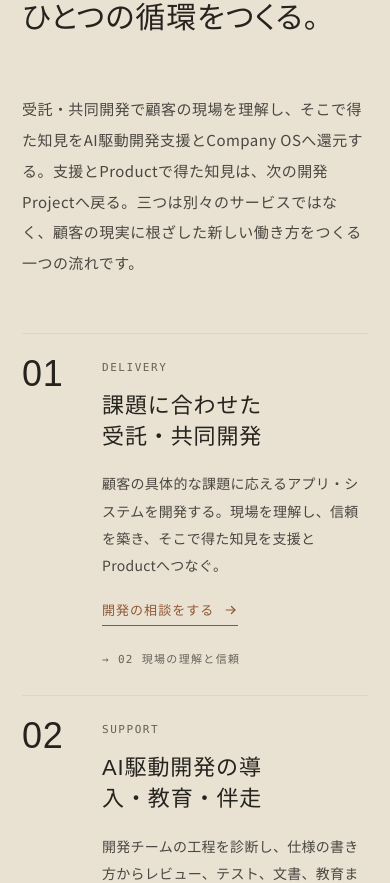
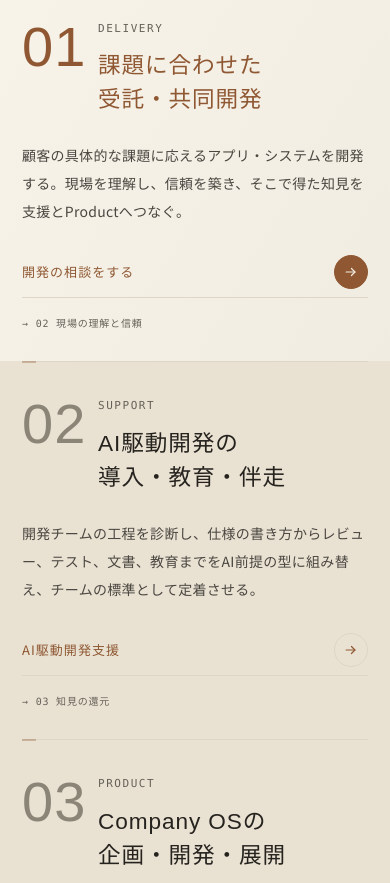
Before and after one commit to CordMark/website, a Next.js app: page / in a window 390 px wide. Shown: the part 6240-7123 px from the top of the page. Built offline with nearby package versions, Linux system fonts and the light colour scheme.

Commit message:
トップのスマホ体験を改善し、Company OSの証跡表示とスクロールを調整

```diff
--- /dev/null
+++ b/app/home/PracticesWatch.tsx
@@ -0,0 +1,56 @@
+"use client";
+
+import { useEffect } from "react";
+
+/** Give the service being read the same emphasis as a desktop hover. */
+export function PracticesWatch() {
+  useEffect(() => {
+    const rows = Array.from(document.querySelectorAll<HTMLElement>(".wv-practice"));
+    const touchLayout = window.matchMedia("(max-width: 880px), (hover: none)");
+    let raf = 0;
+    let active: HTMLElement | undefined;
+
+    const update = () => {
+      raf = 0;
+      let next: HTMLElement | undefined;
+      if (touchLayout.matches) {
+        const readingLine = window.innerHeight * 0.48;
+        let nearest = Infinity;
+        for (const row of rows) {
+          const box = row.getBoundingClientRect();
+          if (box.bottom <= 80 || box.top >= window.innerHeight * 0.88) continue;
+          const distance = Math.abs(box.top + box.height / 2 - readingLine);
+          if (distance < nearest) {
+            nearest = distance;
+            next = row;
+          }
+        }
+      }
+      if (next === active) return;
+      active?.classList.remove("is-reading");
+      next?.classList.add("is-reading");
+      active = next;
+    };
+
+    const schedule = () => {
+      if (!raf) raf = requestAnimationFrame(update);
+    };
+    // Font loading and responsive reflow can move rows without a scroll event.
+    const resize = new ResizeObserver(schedule);
+    rows.forEach(row => resize.observe(row));
+    window.addEventListener("scroll", schedule, { passive: true });
+    window.addEventListener("resize", schedule, { passive: true });
+    touchLayout.addEventListener("change", schedule);
+    update();
+    return () => {
+      cancelAnimationFrame(raf);
+      resize.disconnect();
+      window.removeEventListener("scroll", schedule);
+      window.removeEventListener("resize", schedule);
+      touchLayout.removeEventListener("change", schedule);
+      active?.classList.remove("is-reading");
+    };
+  }, []);
+
+  return null;
+}
--- a/app/home/home.css
+++ b/app/home/home.css
@@ -637,9 +637,8 @@ body:has(.wv-page) .site-header {
 }
 
 .wv .wv-os {
-  /* The first 30% is the overview, where nothing is explained yet. The story
-     needs the rest, so the whole run is long. */
-  min-height: 560svh;
+  /* The scene shortens the overview hold and keeps each later beat's travel. */
+  min-height: var(--os-scroll-height, 560svh);
   padding: 0 var(--wv-x);
   color: var(--wv-linen);
   /* Starts under the hero's last screen, so it is pinned the moment the mark
@@ -1151,6 +1150,15 @@ body:has(.wv-page) .site-header {
   transition: color 0.35s ease;
 }
 
+.wv .wv-practice:is(.is-reading, :focus-within)::before {
+  opacity: 1;
+}
+
+.wv .wv-practice:is(.is-reading, :focus-within) h3,
+.wv .wv-practice:is(.is-reading, :focus-within) .wv-practice__num {
+  color: var(--wv-accent);
+}
+
 @media (hover: hover) {
   .wv .wv-practice:hover::before {
     opacity: 1;
@@ -1193,6 +1201,10 @@ body:has(.wv-page) .site-header {
   display: flex;
   flex-direction: column;
   padding-top: 6px;
+}
+
+.wv .wv-practice__title-part {
+  display: inline-block;
 }
 
 .wv .wv-practice p {
@@ -1709,6 +1721,92 @@ html[data-wv-reveal] .wv [data-reveal].is-in {
     margin-top: 24px;
   }
 
+  /* Full-width text and a generous link turn each practice into a readable
+     mobile panel. The panel in view picks up the desktop hover treatment. */
+  .wv .wv-practice {
+    grid-template-columns: 56px minmax(0, 1fr);
+    column-gap: 20px;
+    row-gap: 24px;
+    padding: 34px 0 28px;
+  }
+
+  .wv .wv-practice::before {
+    background: linear-gradient(120deg, #f8f3e9, var(--wv-paper));
+  }
+
+  .wv .wv-practice::after {
+    content: "";
+    position: absolute;
+    top: -1px;
+    left: 0;
+    width: 56px;
+    height: 2px;
+    background: var(--wv-accent);
+    transform: scaleX(0.25);
+    transform-origin: left;
+    opacity: 0.35;
+    transition: transform 0.4s ease, opacity 0.4s ease;
+  }
+
+  .wv .wv-practice:is(.is-reading, :focus-within)::after {
+    transform: scaleX(1);
+    opacity: 1;
+  }
+
+  .wv .wv-practice__num {
+    font-size: 56px;
+    line-height: 1;
+    color: var(--wv-stone);
+  }
+
+  .wv .wv-practice h3 {
+    margin-top: 10px;
+    font-size: clamp(22px, 5.8vw, 28px);
+    line-height: 1.5;
+  }
+
+  .wv .wv-practice__side {
+    grid-column: 1 / -1;
+  }
+
+  .wv .wv-practice p {
+    max-width: none;
+    line-height: 2;
+  }
+
+  .wv .wv-practice__links {
+    margin-top: 22px;
+  }
+
+  .wv .wv-practice__links .wv-link {
+    width: 100%;
+    min-height: 48px;
+    justify-content: space-between;
+    padding: 8px 0;
+    border-bottom-color: var(--wv-line);
+  }
+
+  .wv .wv-practice__links svg {
+    box-sizing: content-box;
+    flex-shrink: 0;
+    padding: 9px;
+    border: 1px solid var(--wv-line);
+    border-radius: 50%;
+    transition: background 0.35s ease, color 0.35s ease, border-color 0.35s ease;
+  }
+
+  .wv .wv-practice:is(.is-reading, :focus-within) .wv-practice__links svg {
+    background: var(--wv-accent);
+    border-color: var(--wv-accent);
+    color: var(--wv-paper);
+  }
+
+  .wv .wv-practice__hop {
+    margin-top: 16px;
+    font-size: 10px;
+    letter-spacing: 0.08em;
+  }
+
   .wv .wv-origin__grid,
   .wv .wv-origin__purpose {
     grid-template-columns: 1fr;
@@ -1765,6 +1863,8 @@ html[data-wv-reveal] .wv [data-reveal].is-in {
   .wv .wv-link,
   .wv .wv-button,
   .wv .wv-practice::before,
+  .wv .wv-practice::after,
+  .wv .wv-practice__links svg,
   .wv .wv-practice h3,
   .wv .wv-practice__num,
   .wv .wv-os__steps li {
--- a/app/page.tsx
+++ b/app/page.tsx
@@ -6,6 +6,7 @@ import { GroundWatch } from "./home/GroundWatch";
 import { HeroCord } from "./home/HeroCord";
 import { CordImpression } from "./home/CordImpression";
 import { RevealWatch } from "./home/RevealWatch";
+import { PracticesWatch } from "./home/PracticesWatch";
 import "./home/home.css";
 
 const serif = Noto_Serif_JP({
@@ -45,7 +46,7 @@ const companyOsSteps = [
     tag: "03 / DECIDE",
     who: "PM",
     title: "問いを運ばず、決めることに時間を使う。",
-    body: "営業の知る顧客の事情まで揃った状態で、PMが決める。誰が何を根拠に決めたかが決定と一緒に残り、経営には知らされる。",
+    body: "営業の知る顧客の事情まで揃った状態で、PMが決める。決定と理由が証跡として残り、エンジニアも営業も経営も、同じ経緯を確認できる。",
     human: true,
   },
   {
@@ -70,7 +71,7 @@ const companyOsSteps = [
 const practices = [
   {
     index: "DELIVERY",
-    title: "課題に合わせた受託・共同開発",
+    title: ["課題に合わせた", "受託・共同開発"],
     body: "顧客の具体的な課題に応えるアプリ・システムを開発する。現場を理解し、信頼を築き、そこで得た知見を支援とProductへつなぐ。",
     href: "/service/development",
     link: "開発の相談をする",
@@ -78,7 +79,7 @@ const practices = [
   },
   {
     index: "SUPPORT",
-    title: "AI駆動開発の導入・教育・伴走",
+    title: ["AI駆動開発の", "導入・教育・伴走"],
     body: "開発チームの工程を診断し、仕様の書き方からレビュー、テスト、文書、教育までをAI前提の型に組み替え、チームの標準として定着させる。",
     href: "/service/support",
     link: "AI駆動開発支援",
@@ -86,7 +87,7 @@ const practices = [
   },
   {
     index: "PRODUCT",
-    title: "Company OSの企画・開発・展開",
+    title: ["Company OSの", "企画・開発・展開"],
     body: "会社の意思と日々の仕事をつなぐProductをつくる。顧客の現場で得た知見を、契約と機密性を守った範囲でProductへ還元する。",
     href: "/company-os",
     link: "Company OSについて",
@@ -118,6 +119,7 @@ export default function Home() {
     <div className={`wv ${serif.variable} ${sans.variable}`}>
       <GroundWatch />
       <RevealWatch />
+      <PracticesWatch />
       <main id="top" className="site-main">
         {/* 1. Hero — 人の意思を主語にする。Scrollで糸が編まれる */}
         <section className="wv-hero" data-ground="night" aria-labelledby="wv-hero-heading">
@@ -155,8 +157,7 @@ export default function Home() {
           <div className="wv-os__pin">
             <CompanyOsCanvas />
             <div className="wv-inner wv-os__grid">
-              {/* Shown alone while the scene plays. No body text yet — the
-                  picture gets a screen and a half to itself. */}
+              {/* The overview appears first, before the ring turns into the story. */}
               <div className="wv-os__overview">
                 <p className="wv-label">Company OS</p>
                 <h2 className="wv-h2" id="wv-os-heading">
@@ -245,7 +246,7 @@ export default function Home() {
                     <span className="wv-practice__num">0{i + 1}</span>
                     <div className="wv-practice__main">
                       <span className="wv-practice__role">{item.index}</span>
-                      <h3>{item.title}</h3>
+                      <h3>{item.title.map(part => <span className="wv-practice__title-part" key={part}>{part}</span>)}</h3>
                     </div>
                     <div className="wv-practice__side">
                       <p>{item.body}</p>
```
Also changed, not shown: app/home/CompanyOsCanvas.tsx (+72 -21 lines), app/home/three/companyOsScene.ts (+12 -14 lines).
